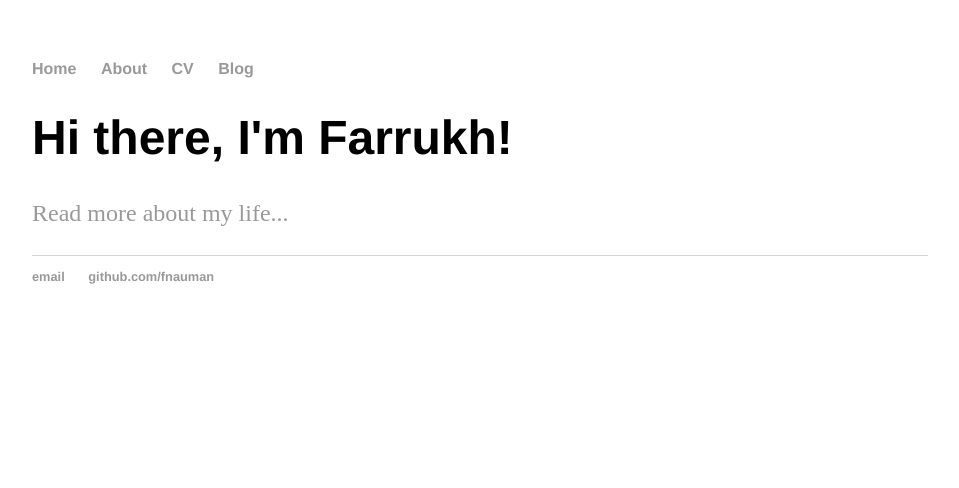
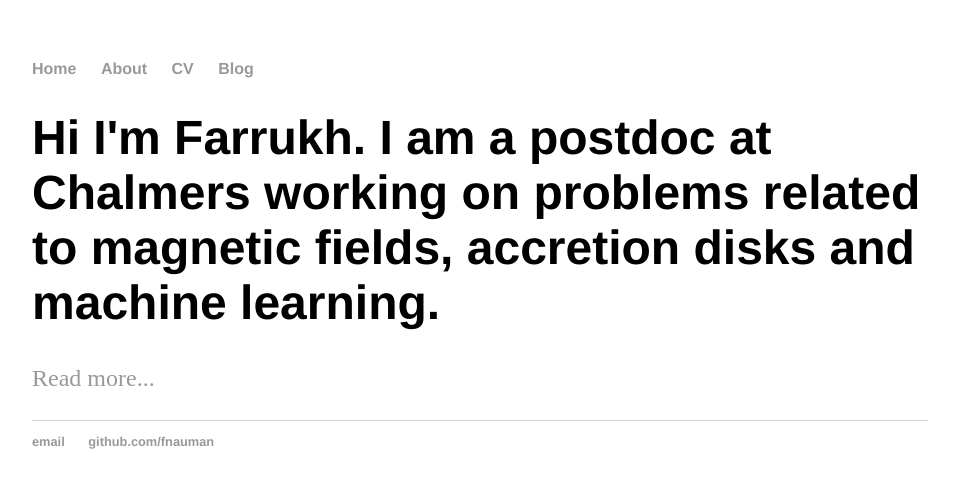
Before and after one commit to fnauman/fnauman.github.io, a Jekyll site: the page built from index.html, in a window 1280 px wide. Shown: the top 488 px of the page, without its empty margins (160-1119 px from the left). Built offline with Jekyll 4.4.1, drawn with Linux system fonts in a browser that asks for light colours.

Commit message:
slight updates

```diff
--- a/index.html
+++ b/index.html
@@ -3,6 +3,6 @@ layout: default
 title: Farrukh
 ---
 <div class="blurb">
-	<h1>Hi there, I'm Farrukh!</h1>
-	<p> <a href="/about">Read more about my life...</a></p>
+	<h1>Hi I'm Farrukh. I am a postdoc at Chalmers working on problems related to magnetic fields, accretion disks and machine learning.</h1>
+	<p> <a href="/about">Read more...</a></p>
 </div><!-- /.blurb -->
```
